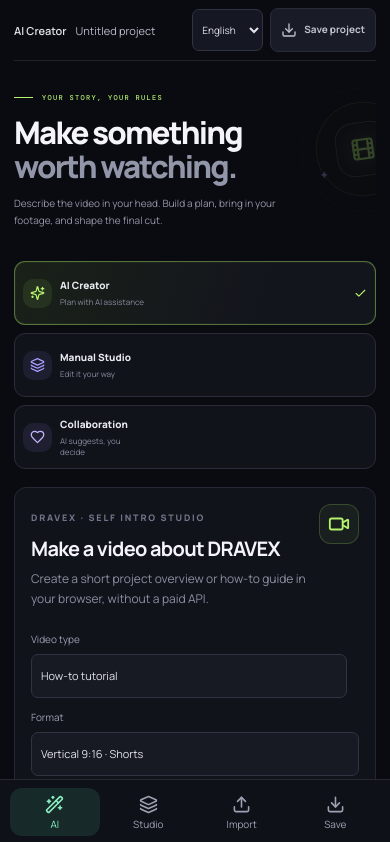
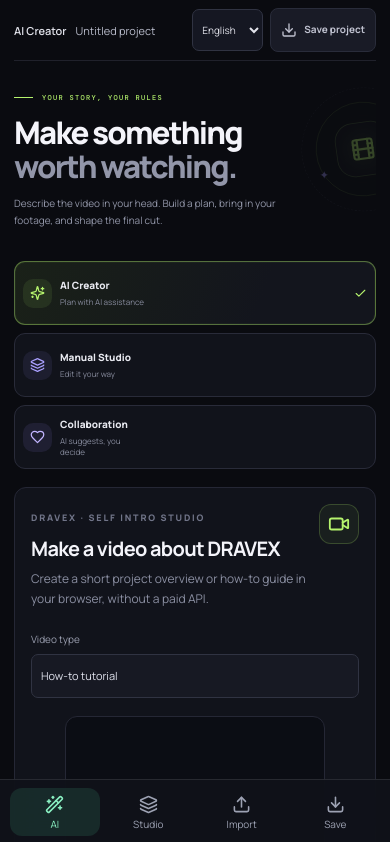
Before and after one commit to mlbbgame/dravex-ai-video-editor, a React (Vite) app: page / in a window 390 px wide. Shown: the top 842 px of the page. Built offline with nearby package versions, Linux system fonts and the light colour scheme.

Commit message:
Keep first self-intro export mobile-safe in vertical format

```diff
--- a/src/components/SelfIntroVideo.tsx
+++ b/src/components/SelfIntroVideo.tsx
@@ -3,7 +3,6 @@ import { Download, Film, Play, Sparkles, Video } from "lucide-react";
 
 type Language = "en" | "ru";
 type VideoKind = "overview" | "guide";
-type Aspect = "portrait" | "landscape";
 
 type Scene = { title: string; subtitle: string; tag: string; visual: "brand" | "prompt" | "media" | "highlights" | "timeline" | "export" };
 
@@ -245,7 +244,6 @@ export default function SelfIntroVideo({ language }: { language: Language }) {
   const canvasRef = useRef<HTMLCanvasElement>(null);
   const rafRef = useRef<number | null>(null);
   const [kind, setKind] = useState<VideoKind>("guide");
-  const [aspect, setAspect] = useState<Aspect>("portrait");
   const [isRendering, setIsRendering] = useState(false);
   const [progress, setProgress] = useState(0);
   const [videoUrl, setVideoUrl] = useState("");
@@ -270,8 +268,8 @@ export default function SelfIntroVideo({ language }: { language: Language }) {
     setVideoUrl("");
     setProgress(0);
     setIsRendering(true);
-    const width = aspect === "portrait" ? 720 : 1280;
-    const height = aspect === "portrait" ? 1280 : 720;
+    const width = 720;
+    const height = 1280;
     canvas.width = width;
     canvas.height = height;
     const ctx = canvas.getContext("2d");
@@ -345,10 +343,7 @@ export default function SelfIntroVideo({ language }: { language: Language }) {
           <option value="guide">{language === "ru" ? "Инструкция по использованию" : "How-to tutorial"}</option>
           <option value="overview">{language === "ru" ? "Обзор проекта" : "Project overview"}</option>
         </select></label>
-        <label className="setting-field"><span>{language === "ru" ? "Формат" : "Format"}</span><select value={aspect} onChange={(event) => setAspect(event.target.value as Aspect)} disabled={isRendering}>
-          <option value="portrait">{language === "ru" ? "Вертикальный 9:16 · Shorts" : "Vertical 9:16 · Shorts"}</option>
-          <option value="landscape">{language === "ru" ? "Горизонтальный 16:9" : "Landscape 16:9"}</option>
-        </select></label>
+
       </div>
       <canvas ref={canvasRef} className="self-video-canvas" aria-label={language === "ru" ? "Предпросмотр кадра будущего видео" : "Preview frame of the generated video"} />
       <div className="self-video-actions">
```
